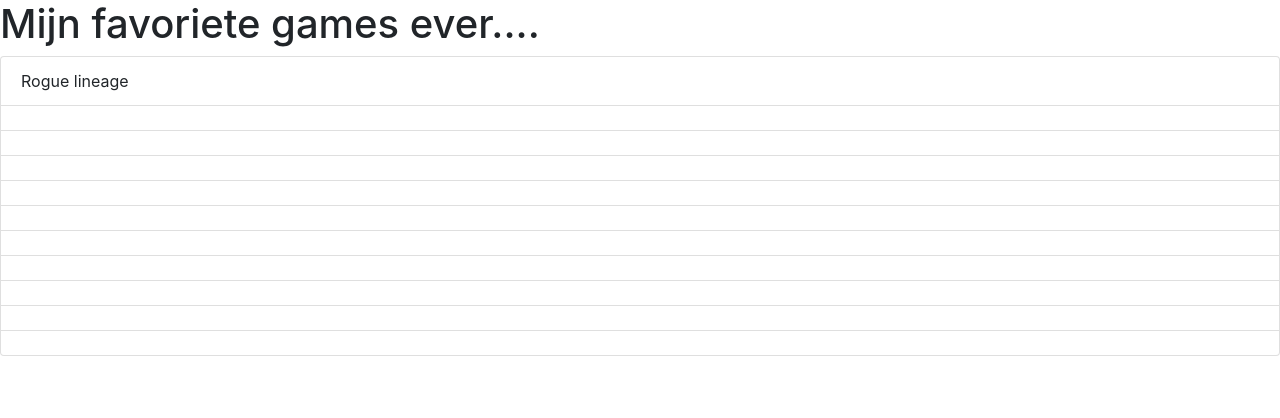
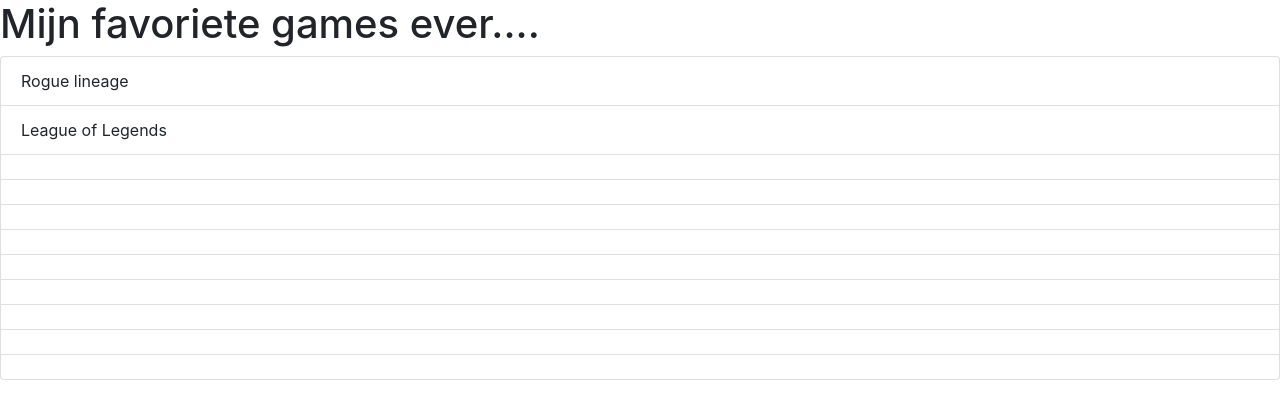
Before and after one commit to student325972/vebr-brian-segakindi-325972, a plain HTML site: page index.html in a window 1280 px wide. Drawn offline with nearby package versions, Linux system fonts and the light colour scheme.

Commit message:
Tweede commit

```diff
--- a/index.html
+++ b/index.html
@@ -14,7 +14,7 @@
     <h1>Mijn favoriete games ever....</h1>
     <ul class="list-group">
         <li class="list-group-item">Rogue lineage</li>
-        <li class="list-group-item"></li>
+        <li class="list-group-item">League of Legends</li>
         <li class="list-group-item"></li>
         <li class="list-group-item"></li>
         <li class="list-group-item"></li>
```
